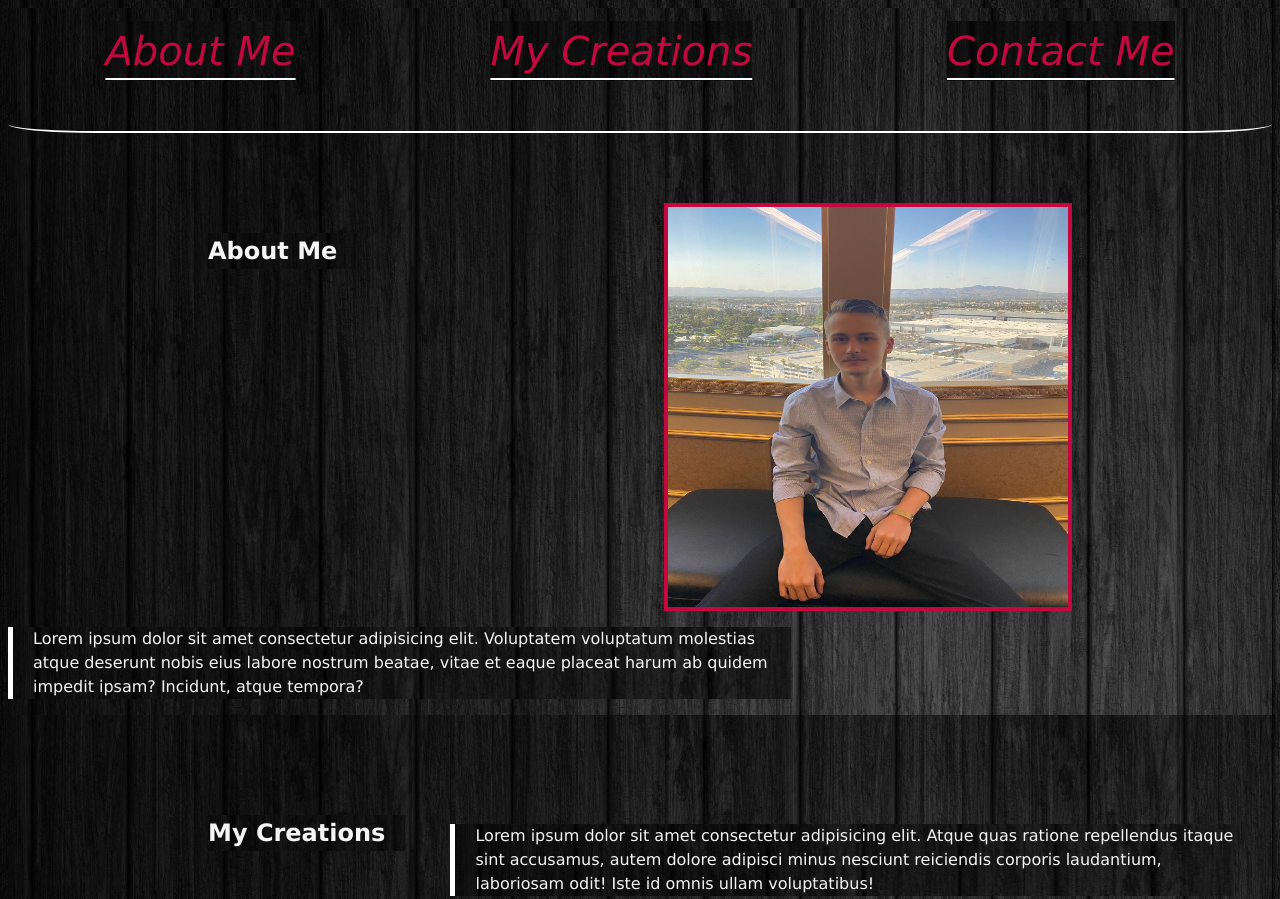
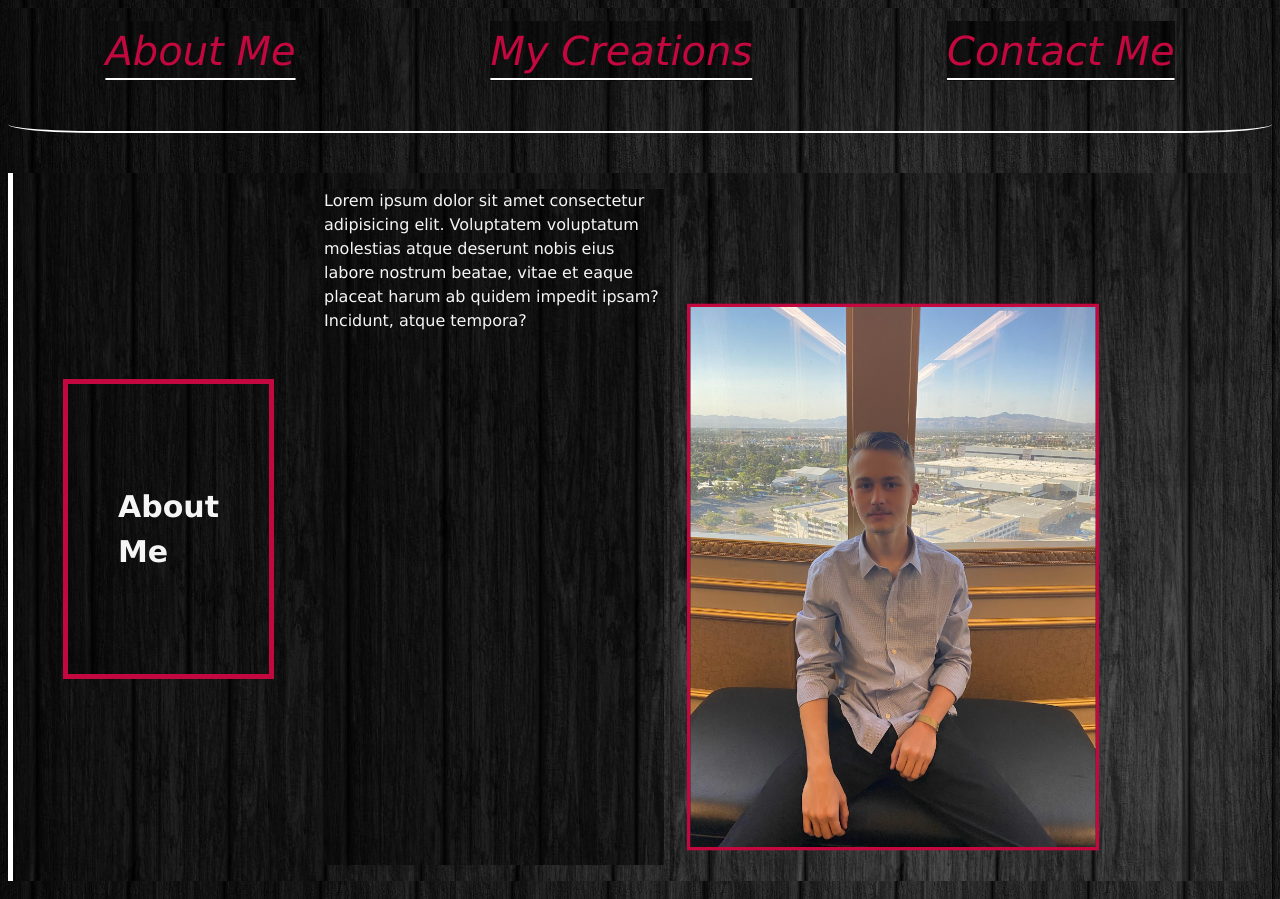
Before and after one commit to Pogga1/Andrew-s-Portfolio, a plain HTML site: page index.html in a window 1280 px wide. Shown: the top 899 px of the page. Drawn offline with Linux system fonts and the light colour scheme.

Commit message:
fixed image to right side and properly divided first article. Safe revert 2

```diff
--- a/index.html
+++ b/index.html
@@ -23,13 +23,13 @@
         </header>
     <article class="Me">
         <h1>About Me</h1>
-            <img src="Picture of me.jpg"alt=a picture of Andrew>
             <p>
              Lorem ipsum dolor sit amet consectetur adipisicing elit. Voluptatem voluptatum molestias atque deserunt nobis eius labore nostrum beatae, vitae et eaque placeat harum ab quidem impedit ipsam? Incidunt, atque tempora?
             </p>
+            <img src="Picture of me.jpg"alt=a picture of Andrew>
     </article>
 
-    <article>
+    <article class="creations">
         <h1>My Creations</h1>
             <P>
                 Lorem ipsum dolor sit amet consectetur adipisicing elit. Atque quas ratione repellendus itaque sint accusamus, autem dolore adipisci minus nesciunt reiciendis corporis laudantium, laboriosam odit! Iste id omnis ullam voluptatibus!
--- a/style.css
+++ b/style.css
@@ -42,35 +42,38 @@ a:hover{
 }
 
 h1{
-   display:inline-block;
-   margin-right: 40px;
-   padding-right: 20px;
-   border-bottom: 40px;
-   margin-bottom: 40px;
-   margin-left: 200px;
-   margin-top: 100px;
-   background-color: transparent;
-   text-align: left;
+   display:inline-flexbox;
+   font-size: 30px;
+   margin-left: 50px;
+   margin-right: 50px;
+   margin-bottom: 20px;
+   padding-top: 100px;
+   padding-left: 50px;
+   padding-bottom: 100px;
+   padding-right: 50px;
+   border: solid #c3073f 5px;
+   align-self:center
+}
+
+.Me {
+    display: inline-flex;
+    text-align: left ;
+    align-items:top;
+    margin-right: 20px;
+    margin-top: 40px;
+    border-left:solid white 5px;
+
+
 }
 
 article img{
-    display:inline-flex;
-    height: 400px;
-    width: 400px;
+    display:inline-flexbox;
+    scale: .9;
+    height: 450 450;
+    width: 450px;
     float: right;
-    margin-top: 70px;
-    margin-right: 200px;
-    border: solid #c3073f 4px
+    border: solid #c3073f 4px;
+    margin-top: 100px;
+    margin-right: 130px;
+    align-self: center;
 }
-article p {
-    text-align: left ;
-    display:inline-flex;
-    border-left: solid white 5px;
-    padding-left: 20px;
-    width: 60%;
-}
-
-.creations{
-    margin-top: 500px;
-    border-top: 500px;
-}
```
